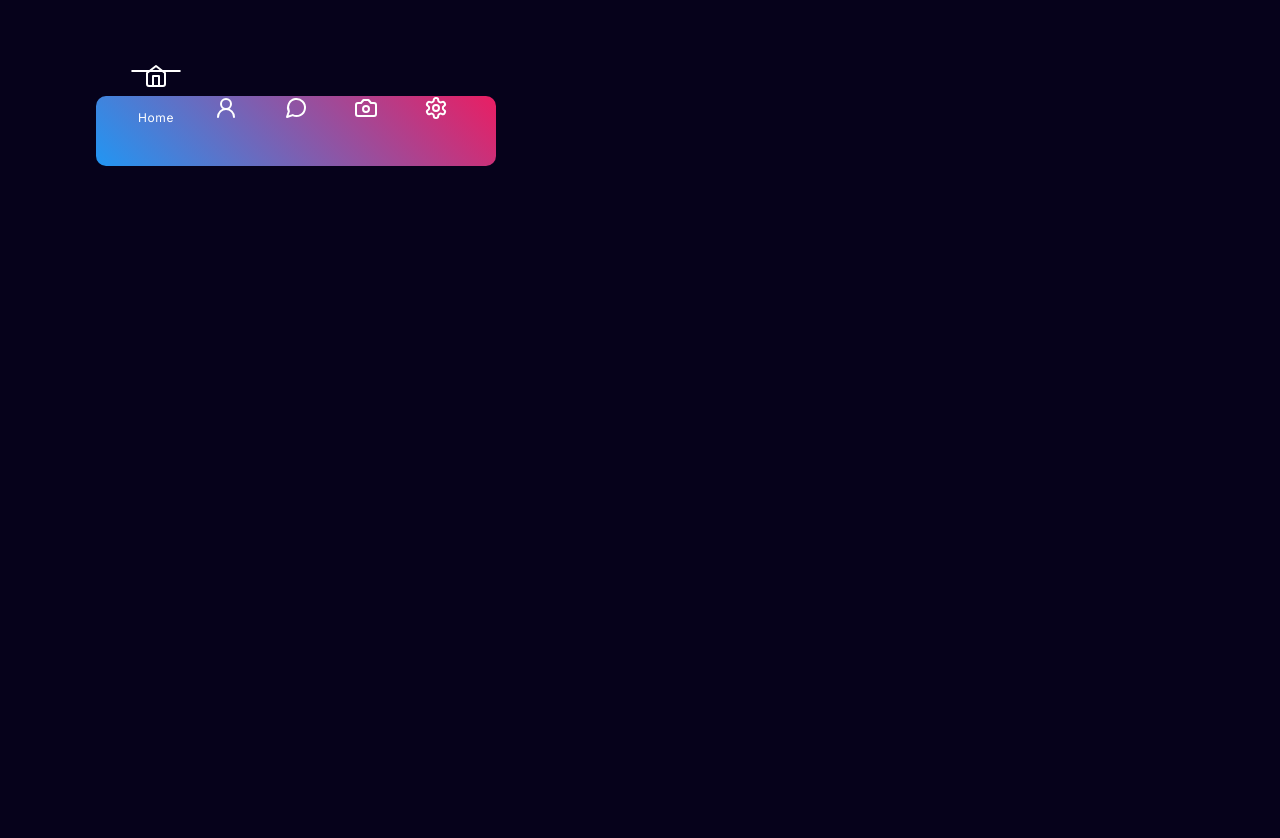
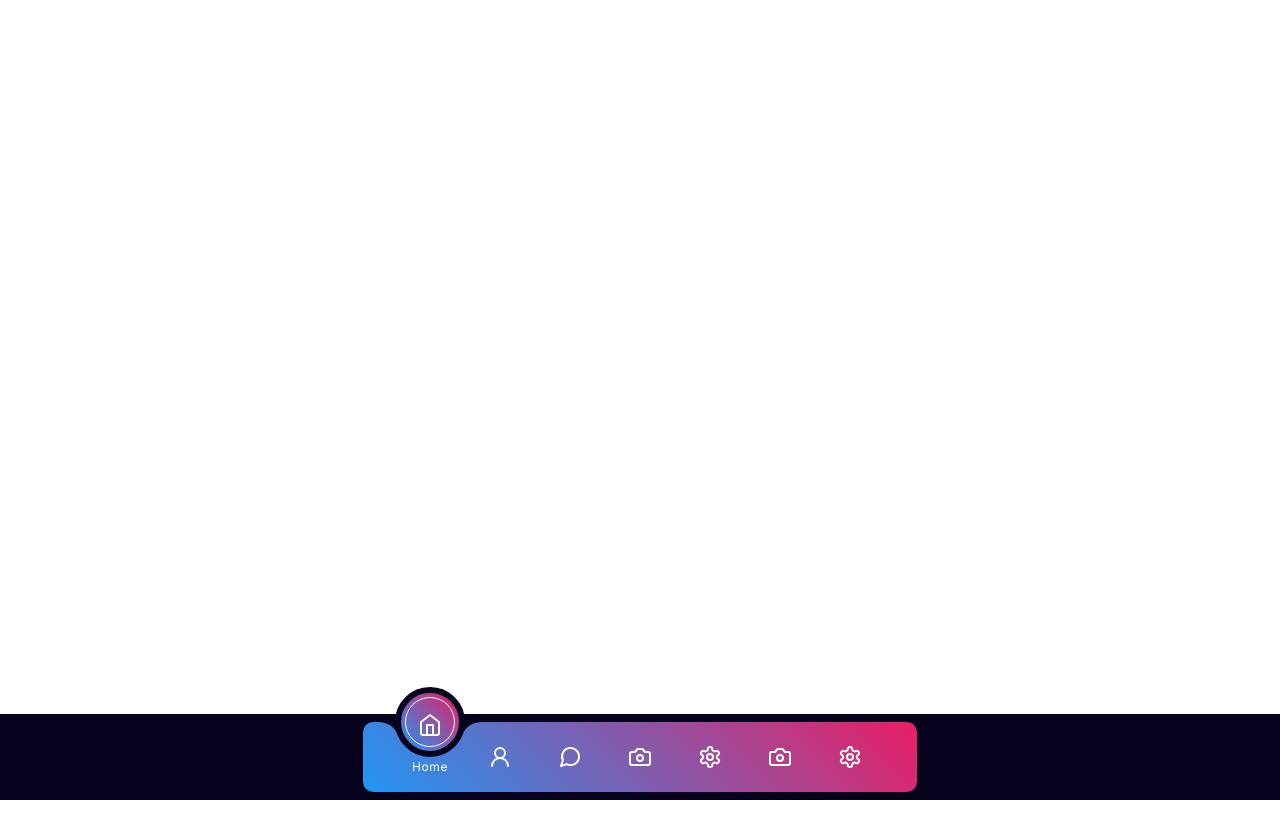
Before and after one commit to INumberJuanI/appnav, a Next.js app: page / in a window 1280 px wide. Shown: the top 838 px of the page. After the commit the page ends 800 px from the top, so only its background shows below. Built offline with nearby package versions, Linux system fonts and the light colour scheme.

Commit message:
finished

```diff
--- a/src/app/globals.css
+++ b/src/app/globals.css
@@ -28,5 +28,6 @@
 
 body {
   color: var(--clr-foreground);
-  background: var(--clr-background);
+  /* background: var(--clr-background); */
+  background: #fff;
 }
--- a/src/app/layout.tsx
+++ b/src/app/layout.tsx
@@ -16,7 +16,7 @@ export default function RootLayout({
 }) {
   return (
     <html lang="en">
-      <body className={`${inter.className} p-24`}>{children}</body>
+      <body className={`${inter.className} `}>{children}</body>
     </html>
   )
 }
--- a/src/components/Navbar/Indicator.tsx
+++ b/src/components/Navbar/Indicator.tsx
@@ -1,11 +1,37 @@
 
 type Props = {
     count: number;
-    width: string;
+    width?: string;
 }
-const Indicator = () => {
+const Indicator = ({ count, width }: Props) => {
+    let styleString: string = '';
+
+    for (let item = 0; item < count; item++) {
+        styleString = styleString
+            + ".navigation ul li:nth-child("
+            + (item+1) as string
+            + ").active~.indicator { transform: translateX(calc("
+            + (70*item) as string
+            + "px)); } "
+        ;
+    }
+
     return (<>
-        <div className="indicator"></div>
+        <style>
+            {styleString}
+        </style>
+        <div className={`indicator |
+            absolute top-[-50%] w-[70px] h-[70px] bg-[linear-gradient(45deg,#2196f3,#e91e63)] rounded-full
+            border-[6px] border-solid border-[#06021b] flex justify-center items-center duration-[.5s]
+
+            before:content-[""] before:absolute before:top-[50%] before:left-[-22px] before:w-[20px] before:h-[20px]
+            before:bg-transparent before:rounded-tr-[20px] before:shadow-[1px_-8px_0_#06021b]
+
+            after:content-[""] after:absolute after:top-[50%] after:right-[-22px] after:w-[20px] after:h-[20px]
+            after:bg-transparent after:rounded-tl-[20px] after:shadow-[-1px_-8px_0_#06021b]
+
+            [.navigation ul li:nth-child(1).active~]:translate-x-[70px]
+        `}></div>
     </>)
 }
 
--- a/src/components/Navbar/NavItem.tsx
+++ b/src/components/Navbar/NavItem.tsx
@@ -12,19 +12,19 @@ const NavItem = ({ text, href, icon, activeElement, changeActiveElement }: Props
         <li className={`list | relative w-[70px] h-[70px] list-none z-[1] ${activeElement === text? "active" : ""}`}
             onClick={() => changeActiveElement(text)}
         >
-            <Link href={href} className='relative flex justify-center items-center flex-col	w-full text-center font-normal'>
-                <span className={`icon | relative block leading-[75px] text-[1.5em] text-center transition-duration-[.5s]
+            <Link href={href} className='relative flex justify-center items-center flex-col	w-full h-full text-center font-normal'>
+                <span className={`icon | relative block leading-[75px] text-[1.5em] text-center duration-[.5s] delay-[.5s] transition-all
                     ${activeElement === text? "translate-y-[-32px]": ""}`}
                 >
                     {icon}
                 </span>
-                <span className={`text | absolute font-normal text-[.75em] tracking-wider transition-duration-[.5s]
+                <span className={`text | absolute font-normal text-[.75em] tracking-wider duration-[.5s] delay-[.5s]
                     ${activeElement === text? "opacity-1 translate-y-[10px]" : "opacity-0 translate-y-[20px]"}`}
                 >
                     {text}
                 </span>
-                <span className={`circle | absolute block w-[50px] h-50px bg-transparent rounded-full border-[1px] border-solid border-white
-                    ${activeElement === text? "transition-duration-[.5s] delay-[.5s] translate-y-[-37px] scale-100" : "translate-y-[-37px] scale-0"}`}
+                <span className={`circle | absolute block w-[50px] h-[50px] bg-transparent rounded-full border-[1px] border-solid border-white
+                    ${activeElement === text? "duration-[.5s] delay-[.5s] translate-y-[-35px] scale-100" : "translate-y-[-37px] scale-0"}`}
                 ></span>
             </Link>
         </li>
--- a/src/components/Navbar/index.tsx
+++ b/src/components/Navbar/index.tsx
@@ -9,16 +9,20 @@ const Navbar = () => {
     const changeActiveElement = (value: string) => setActiveElement(value);
 
     return (<>
-        <nav className="navigation | relative w-[400px] h-[70px] bg-[linear-gradient(45deg,#2196f3,#e91e63)] flex justify-center items-center rounded-[10px]">
-            <ul className='flex w-[350px]'>
+        <nav className='w-full py-[8px] bg-[var(--clr-background)] fixed bottom-0'>
+            <div className="navigation | relative w-full sm:w-max h-[70px] px-8 bg-[linear-gradient(45deg,#2196f3,#e91e63)] mx-auto flex justify-center items-center sm:rounded-[10px]">
+                <ul className='flex'>
                     <NavItem text="Home" href="#" icon={<Home />} activeElement={activeElement} changeActiveElement={changeActiveElement} />
                     <NavItem text="Profile" href="#" icon={<User2 />} activeElement={activeElement} changeActiveElement={changeActiveElement} />
                     <NavItem text="Message" href="#" icon={<MessageCircle />} activeElement={activeElement} changeActiveElement={changeActiveElement} />
                     <NavItem text="Photos" href="#" icon={<Camera />} activeElement={activeElement} changeActiveElement={changeActiveElement} />
                     <NavItem text="Settings" href="#" icon={<Settings />} activeElement={activeElement} changeActiveElement={changeActiveElement} />
+                    <NavItem text="Potos" href="#" icon={<Camera />} activeElement={activeElement} changeActiveElement={changeActiveElement} />
+                    <NavItem text="Setings" href="#" icon={<Settings />} activeElement={activeElement} changeActiveElement={changeActiveElement} />
 
-                <Indicator />
+                    <Indicator count={7} />
                 </ul>
+            </div>
         </nav>
     </>)
 }
```
Lines whose indentation alone changed are shown as unchanged.
